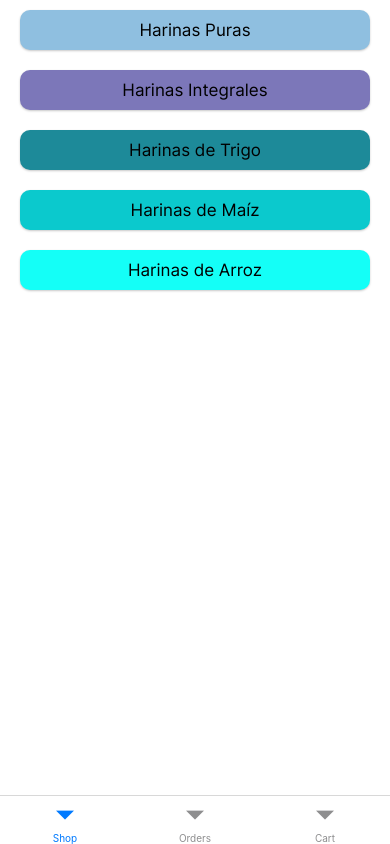
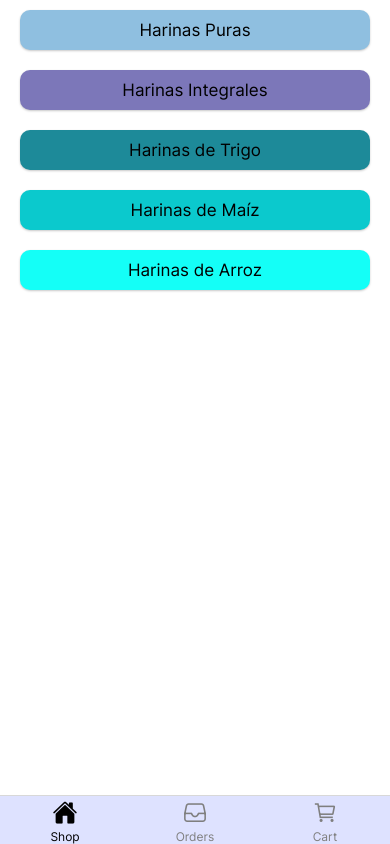
Before and after one commit to marianosim/VistasApp-Simantob, a React Native app: screen /Cart in a window 390 px wide. Built offline with nearby package versions, Linux system fonts and the light colour scheme.

Commit message:
Icons added. Tab labels modified in tab navigator.

```diff
--- a/src/constants/themes/colors.js
+++ b/src/constants/themes/colors.js
@@ -6,4 +6,5 @@ export const COLORS = {
   black: '#000000',
   white: '#FFFFFF',
   lightGray: '#F5F5F5',
+  darkGray: '#7F7F7F',
 };
--- a/src/navigation/tabs/index.jsx
+++ b/src/navigation/tabs/index.jsx
@@ -1,5 +1,7 @@
+import Ionicons from '@expo/vector-icons/Ionicons';
 import { createBottomTabNavigator } from '@react-navigation/bottom-tabs';
 
+import { COLORS } from '../../constants';
 import CartNavigator from '../cart';
 import OrdersNavigator from '../orders';
 import ShopNavigator from '../shop';
@@ -12,12 +14,27 @@ const TabsNavigator = () => {
       initialRouteName="ShopTab"
       screenOptions={{
         headerShown: false,
+        tabBarLabelStyle: {
+          fontFamily: 'Inter-Regular',
+          fontSize: 12,
+        },
+        tabBarStyle: {
+          backgroundColor: COLORS.primary,
+        },
+        tabBarActiveTintColor: COLORS.text,
+        tabBarInactiveTintColor: COLORS.darkGray,
+        tabBarIconStyle: {
+          fontSize: 22,
+        },
       }}>
       <BottomTab.Screen
         name="ShopTab"
         component={ShopNavigator}
         options={{
           tabBarLabel: 'Shop',
+          tabBarIcon: ({ focused, color, size }) => (
+            <Ionicons name={focused ? 'home' : 'home-outline'} size={size} color={color} />
+          ),
         }}
       />
       <BottomTab.Screen
@@ -25,6 +42,13 @@ const TabsNavigator = () => {
         component={OrdersNavigator}
         options={{
           tabBarLabel: 'Orders',
+          tabBarIcon: ({ focused, color, size }) => (
+            <Ionicons
+              name={focused ? 'file-tray' : 'file-tray-outline'}
+              size={size}
+              color={color}
+            />
+          ),
         }}
       />
       <BottomTab.Screen
@@ -32,6 +56,9 @@ const TabsNavigator = () => {
         component={CartNavigator}
         options={{
           tabBarLabel: 'Cart',
+          tabBarIcon: ({ focused, size, color }) => (
+            <Ionicons name={focused ? 'cart' : 'cart-outline'} size={size} color={color} />
+          ),
         }}
       />
     </BottomTab.Navigator>
```
